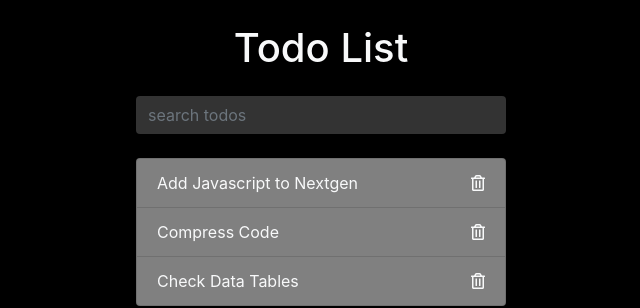
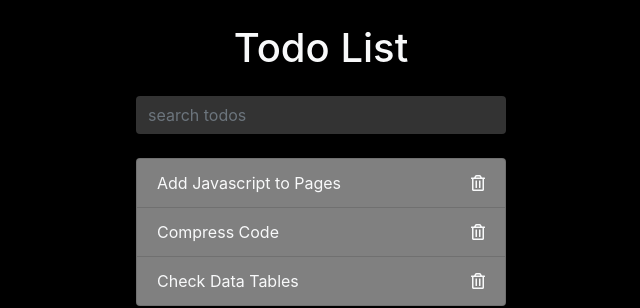
Before and after one commit to jaymonga/Todo-List-App, a plain HTML site: page index.html in a window 1280 px wide. Shown: the top 308 px of the page, 319-959 px from the left. Drawn offline with nearby package versions, Linux system fonts and the light colour scheme.

Commit message:
Update index.html

```diff
--- a/index.html
+++ b/index.html
@@ -22,7 +22,7 @@
 
     <ul class="list-group todos mx-auto text-light">
       <li class="list-group-item d-flex justify-content-between align-items-center">
-        <span>Add Javascript to Nextgen</span>
+        <span>Add Javascript to Pages</span>
         <i class="far fa-trash-alt delete"></i>
       </li>
       <li class="list-group-item d-flex justify-content-between align-items-center">
```
